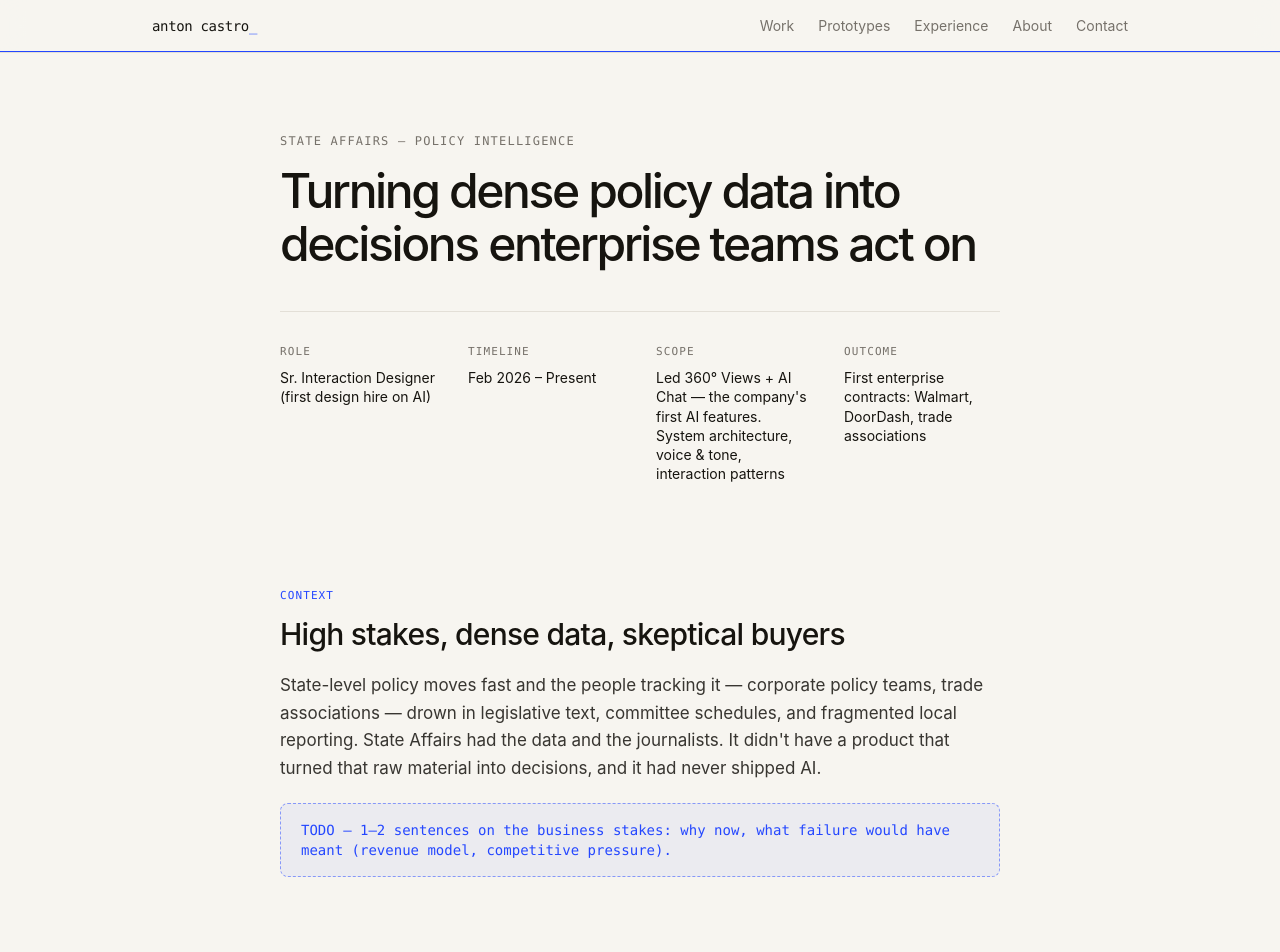
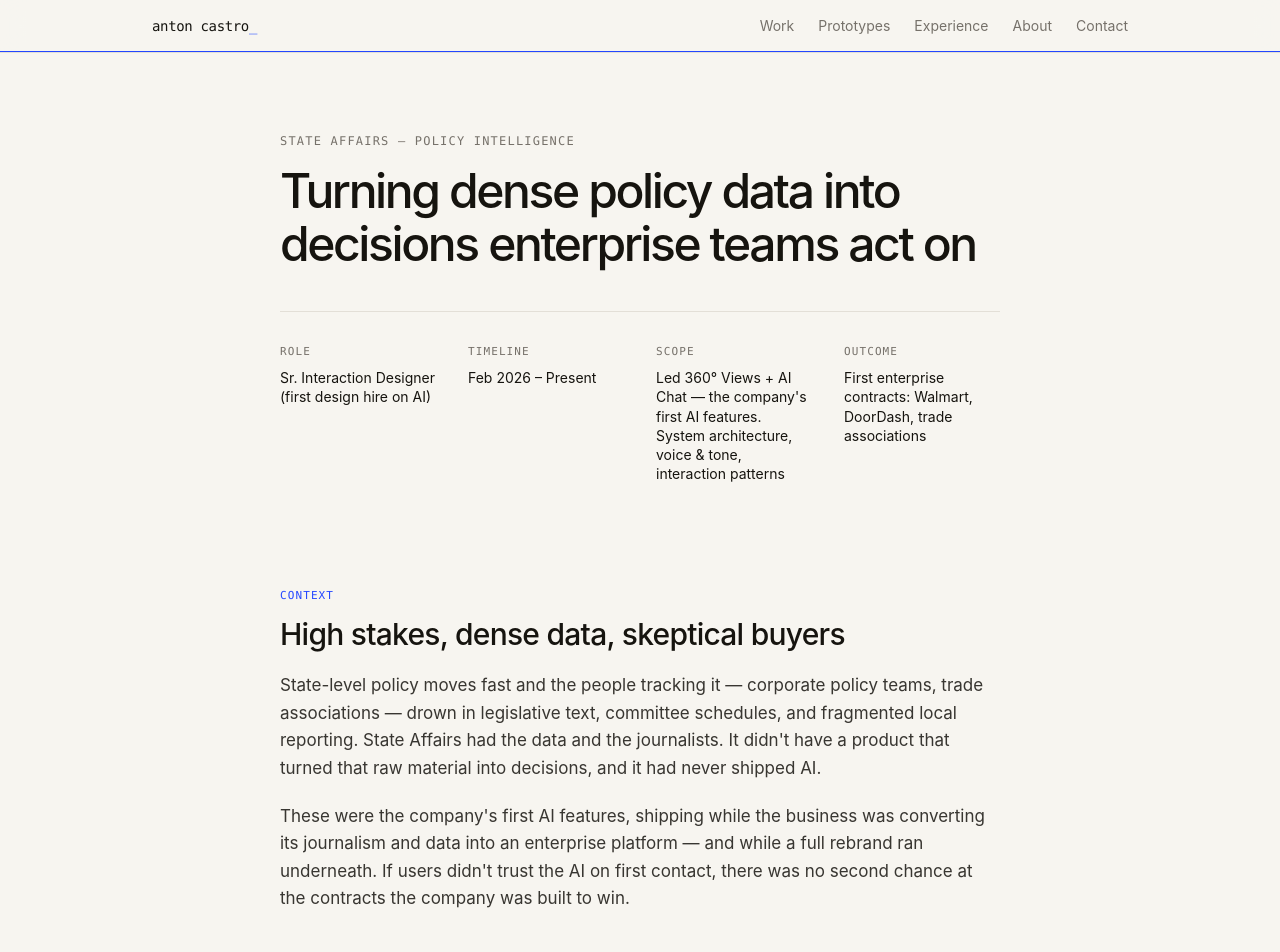
Before and after one commit to acaspx/portfolio-chops, a Next.js app: page /work/state-affairs in a window 1280 px wide. Shown: the top 952 px of the page. Built offline with nearby package versions, Linux system fonts and the light colour scheme.

Commit message:
Complete State Affairs narrative: enterprise co-design outcome + V2 vision; all TODOs resolved

```diff
--- a/app/work/state-affairs/page.tsx
+++ b/app/work/state-affairs/page.tsx
@@ -1,5 +1,5 @@
 import type { Metadata } from "next";
-import { CaseHeader, Section, Todo, ImageSlot, NextCase } from "@/components/CaseStudy";
+import { CaseHeader, Section, ImageSlot, NextCase } from "@/components/CaseStudy";
 
 export const metadata: Metadata = {
   title: "State Affairs — Policy Intelligence AI | Anton Castro",
@@ -45,10 +45,13 @@ export default function StateAffairs() {
           journalists. It didn&apos;t have a product that turned that raw material into
           decisions, and it had never shipped AI.
         </p>
-        <Todo>
-          1–2 sentences on the business stakes: why now, what failure would have
-          meant (revenue model, competitive pressure).
-        </Todo>
+        <p>
+          These were the company&apos;s first AI features, shipping while the business
+          was converting its journalism and data into an enterprise platform — and
+          while a full rebrand ran underneath. If users didn&apos;t trust the AI on
+          first contact, there was no second chance at the contracts the company
+          was built to win.
+        </p>
       </Section>
 
       <Section kicker="The hard problem" title="Aggregation isn't insight">
@@ -103,17 +106,24 @@ export default function StateAffairs() {
         <ImageSlot caption="Voice & tone: how the product cites, hedges, and escalates" />
       </Section>
 
-      <Section kicker="Outcome" title="The first enterprise contracts">
+      <Section kicker="Outcome" title="Validated with the people who'd bet their jobs on it">
         <p>
-          The work focused the product on the highest-impact workflows and gave
-          enterprise buyers something they could trust in front of their own
-          leadership — helping land State Affairs&apos; first enterprise contracts with
-          policy teams at Walmart, DoorDash, and trade associations.
+          We piloted the four skills with policy experts at Intuit, DoorDash,
+          Walmart, and Mastercard — co-validating not just whether each skill
+          worked, but how it should be <em>invoked</em>: mapping the natural-language
+          questions each persona actually asks across their org, and tuning the
+          skills to answer them. That co-design is what turned pilots into
+          adoption, and adoption into State Affairs&apos; first enterprise contracts
+          with policy teams at Walmart, DoorDash, and trade associations.
         </p>
-        <Todo>
-          What you&apos;d do differently / what&apos;s next — one honest paragraph. Confirm
-          all client names are cleared for publication; swap to descriptors if not.
-        </Todo>
+        <p>
+          What I&apos;d change in V2: the skills&apos; <em>output</em> should be as adaptive
+          as their input. Customizable notifications, a 360° View that shows as
+          much or as little as each user wants, and the ability to make those
+          adjustments in a couple of AI Chat queries — the assistant getting
+          context-aware enough that the platform becomes modular to each org and
+          each user, shaped by their onboarding and every previous conversation.
+        </p>
       </Section>
 
       <NextCase href="/work/augmedix" label="Augmedix — scaling AI clinical documentation" />
```
